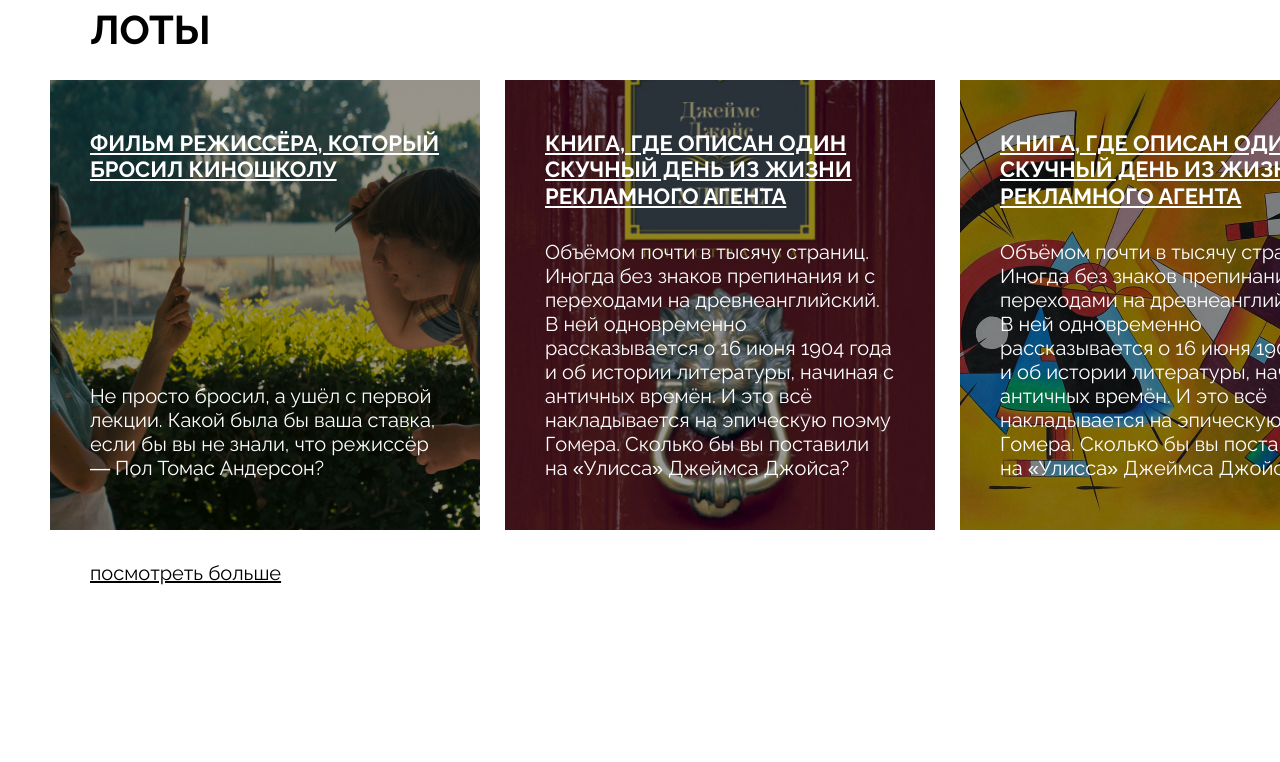
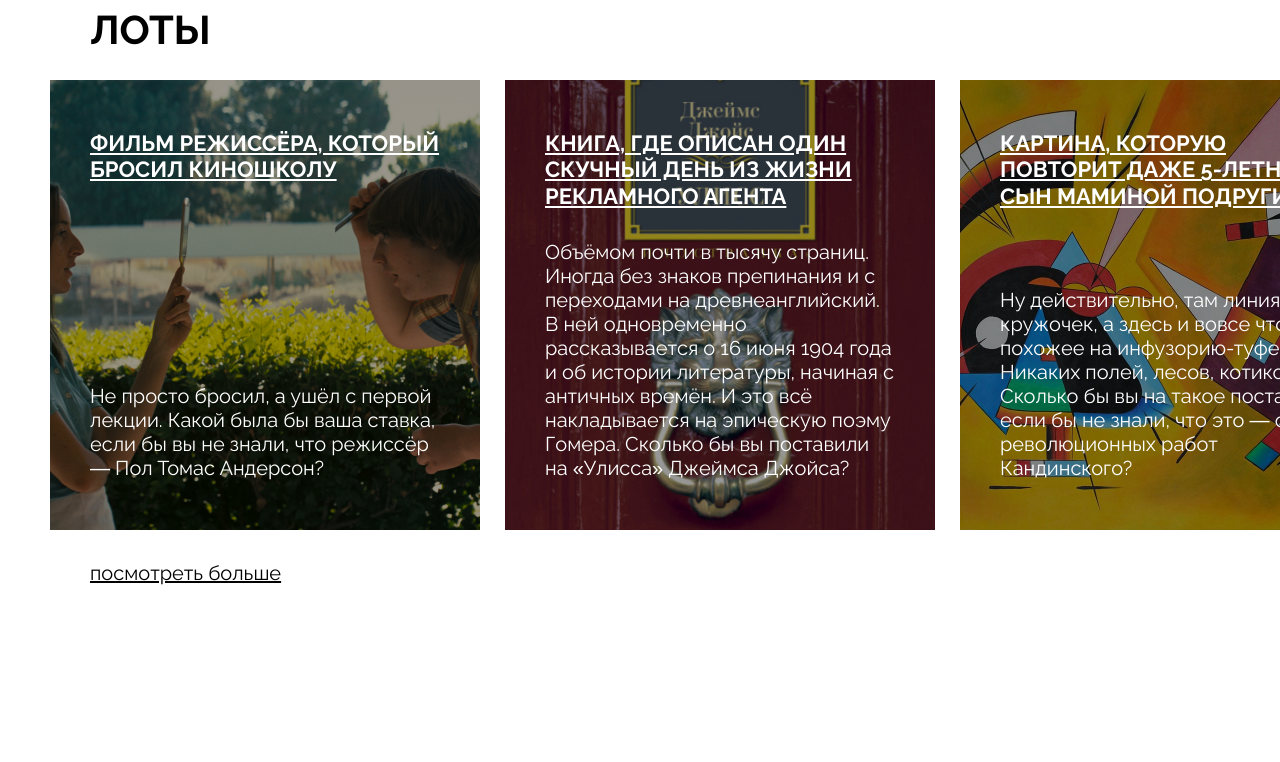
Before and after one commit to lukanov-9b/ono-tebe-nado, a plain HTML site: page index.html in a window 1280 px wide. Shown: the part 1220-1982 px from the top of the page. Drawn offline with Linux system fonts and the light colour scheme.

Commit message:
Исправление

```diff
--- a/index.html
+++ b/index.html
@@ -60,7 +60,7 @@
             <a class="card-link" href="#">
               <article class="card">
                 <div class="overlay">
-                  <img class="cover__overlay-img" src="images/card-lot-01.jpg"/>
+                  <img alt="Фильм режиссёра, который  бросил киношколу" class="cover__overlay-img" src="images/card-lot-01.jpg"/>
                 </div>
                 <h3 class="card__title">Фильм режиссёра, который  бросил киношколу</h3>
                 <p class="card__text">Не просто бросил, а ушёл с первой лекции. Какой
@@ -72,7 +72,7 @@
             <a class="card-link" href="#">
               <article class="card">
                 <div class="overlay">
-                  <img class="cover__overlay-img" src="images/card-lot-02.jpg"/>
+                  <img alt="Скучный день из жизни рекламного агента" class="cover__overlay-img" src="images/card-lot-02.jpg"/>
                 </div>
                 <h3 class="card__title">Книга, где описан один скучный день из жизни рекламного агента</h3>
                 <p class="card__text">Объёмом почти в тысячу страниц. Иногда без знаков препинания и с
@@ -86,13 +86,12 @@
             <a class="card-link" href="#">
               <article class="card">
                 <div class="overlay">
-                  <img class="cover__overlay-img" src="images/card-lot-03.jpg"/>
+                  <img alt="Картина, которую повторит даже 5-летний сын маминой подруги" class="cover__overlay-img" src="images/card-lot-03.jpg"/>
                 </div>
-                <h3 class="card__title">Книга, где описан один скучный день из жизни рекламного агента</h3>
-                <p class="card__text">Объёмом почти в тысячу страниц. Иногда без знаков препинания и с
-                  переходами на древнеанглийский. В ней одновременно рассказывается о 16 июня 1904 года и об
-                  истории литературы, начиная с античных времён. И это всё накладывается на эпическую поэму Гомера.
-                  Сколько бы вы поставили на «Улисса» Джеймса Джойса?</p>
+                <h3 class="card__title">Картина, которую повторит даже 5-летний сын маминой подруги</h3>
+                <p class="card__text">Ну действительно, там линия, тут кружочек, а здесь и вовсе что-то похожее на инфузорию-туфельку.
+                  Никаких полей, лесов, котиков… Сколько бы вы на такое поставили, если бы не знали, что это — одна из революционных работ
+                  Кандинского?</p>
               </article>
             </a>
           </li>
--- a/styles/global.css
+++ b/styles/global.css
@@ -2,10 +2,6 @@
 *::before,
 *::after {
   box-sizing: border-box;
-}
-
-html {
-  scroll-behavior: smooth;
 }
 
 body {
--- a/styles/style.css
+++ b/styles/style.css
@@ -1,4 +1,8 @@
 /* место для вашего кода */
+html {
+    scroll-behavior: smooth;
+}
+
 .header {
     padding: 92px 49px 92px 39px;
     display: grid;
```
